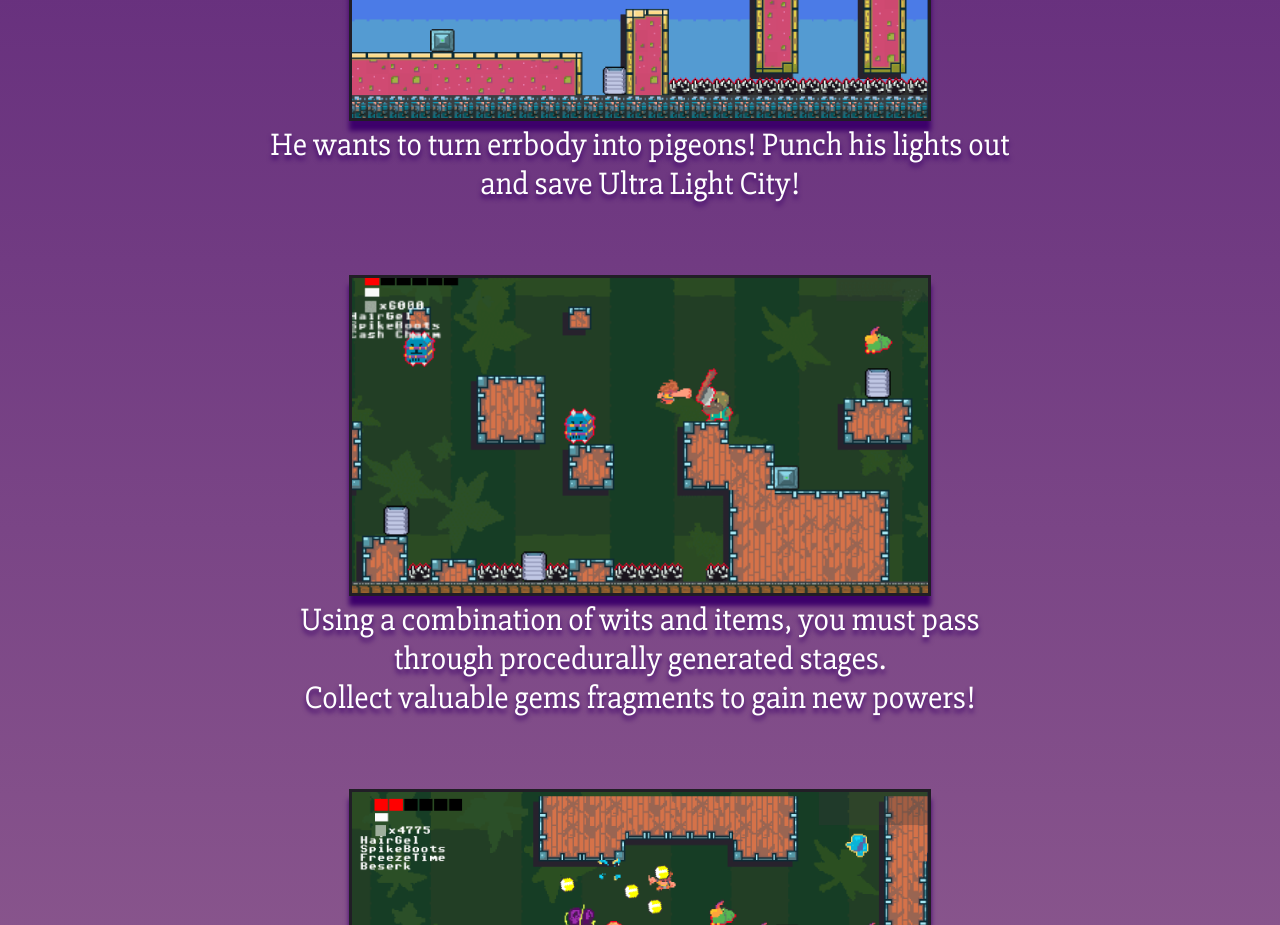
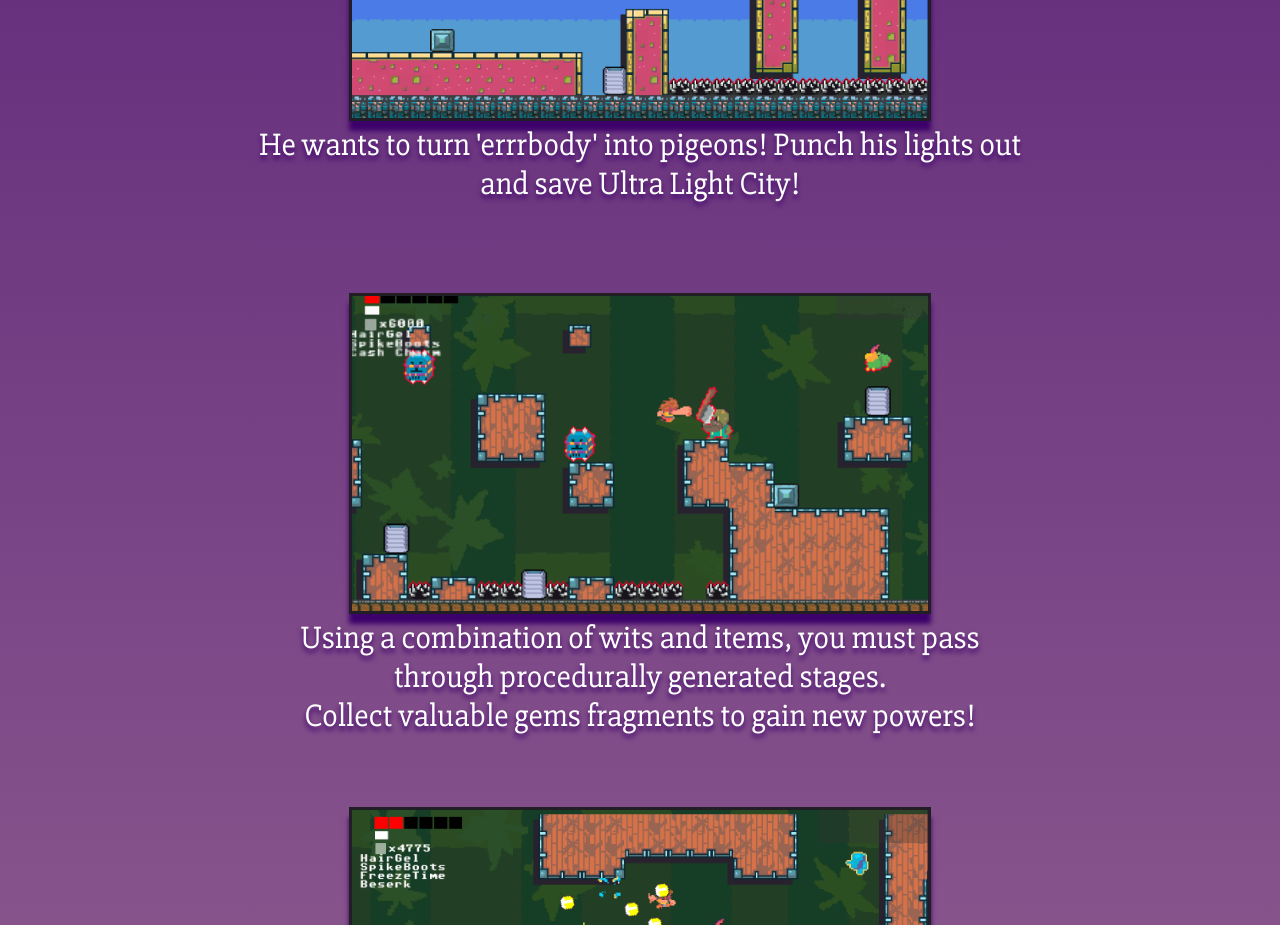
Before and after one commit to Vidsneezes/UltraZultraLandPage, a React (Create React App) app: page / in a window 1280 px wide. Shown: the part 1280-2205 px from the top of the page. Built offline with nearby package versions, Linux system fonts and the light colour scheme.

Commit message:
fixes typo with missing r in errbody

```diff
--- a/src/App.js
+++ b/src/App.js
@@ -23,7 +23,8 @@ class App extends Component {
           <br></br>
           <br></br>
           <img src={screen1} className="App-Screens-Element" alt="logo" />
-            <p>He wants to turn errbody into pigeons! Punch his lights out and save Ultra Light City! </p>
+            <p>He wants to turn 'errrbody' into pigeons! Punch his lights out and save Ultra Light City! </p>
+            <br></br>
             <br></br>
             <br></br>
             <br></br>
```
